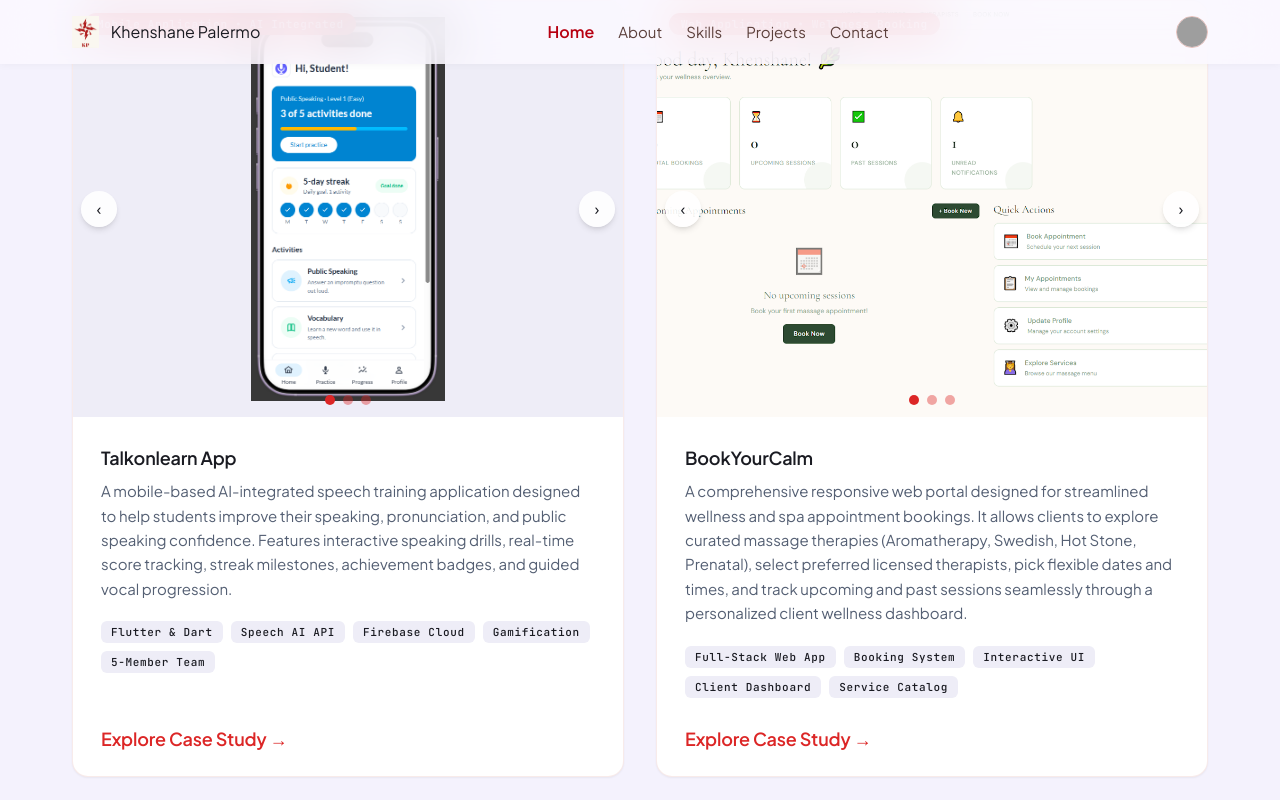
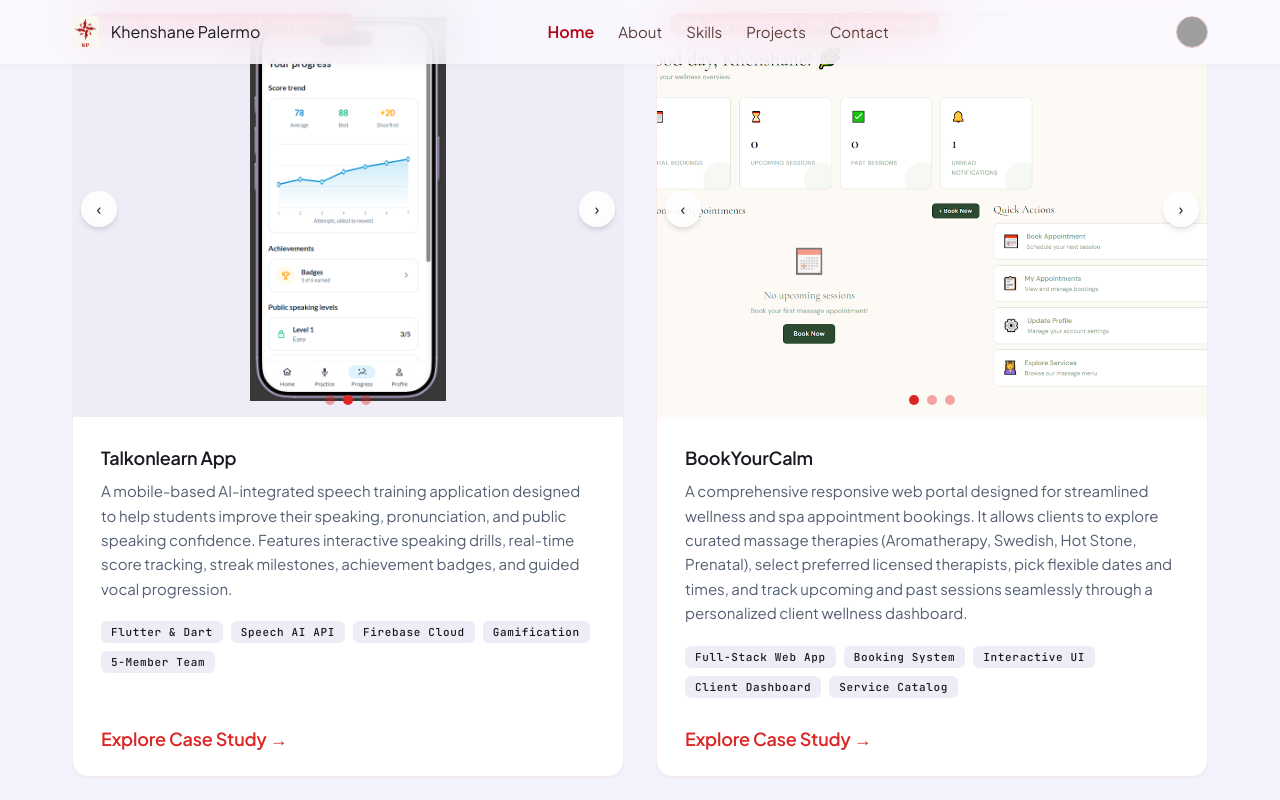
Before and after one commit to potzsunga24-byte/portfolio, a plain HTML site: page index.html in a window 1280 px wide. Both pictures are taken after a click on the button 348 px from the left and 3279 px from the top of the page. Shown: the part 2879-3679 px from the top of the page. Drawn offline with nearby package versions, Linux system fonts and the light colour scheme; grey boxes are pictures that could not be loaded.

Commit message:
index.html

```diff
--- a/index.html
+++ b/index.html
@@ -320,6 +320,25 @@
 </div>
 <!-- Exactly 2 Projects Grid (Clean 2-Column Responsive Layout) -->
 <div class="grid grid-cols-1 lg:grid-cols-2 gap-8 items-stretch">
+  <script>
+document.addEventListener('DOMContentLoaded', () => {
+  document.querySelectorAll('[data-slider]').forEach(slider => {
+    const slides = slider.querySelectorAll('.slide');
+    const dots = slider.querySelectorAll('.dot');
+    let current = 0;
+
+    function show(n) {
+      current = (n + slides.length) % slides.length; // wraps around
+      slides.forEach((s, i) => s.classList.toggle('hidden', i !== current));
+      dots.forEach((d, i) => d.classList.toggle('opacity-40', i !== current));
+    }
+
+    slider.querySelector('.next').addEventListener('click', () => show(current + 1));
+    slider.querySelector('.prev').addEventListener('click', () => show(current - 1));
+    dots.forEach((d, i) => d.addEventListener('click', () => show(i)));
+  });
+});
+</script>
 <!-- Project 1: Talkonlearn App -->
 <div class="bg-surface-container-lowest rounded-2xl overflow-hidden shadow-sm hover:shadow-md transition-shadow flex flex-col border border-outline-variant/30" id="talkonlearn-card">
   <div class="relative w-full h-80 md:h-[26rem] bg-surface-container flex items-center justify-center" data-slider>
```
